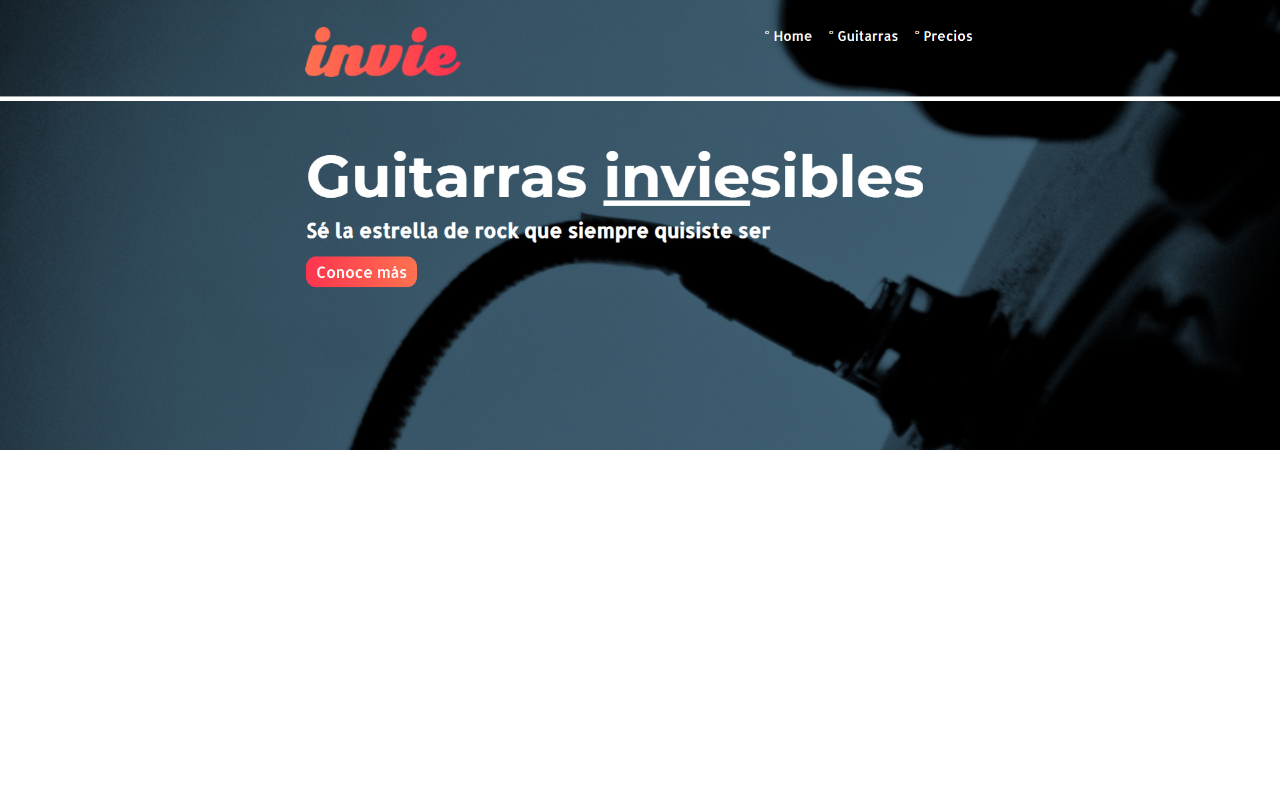
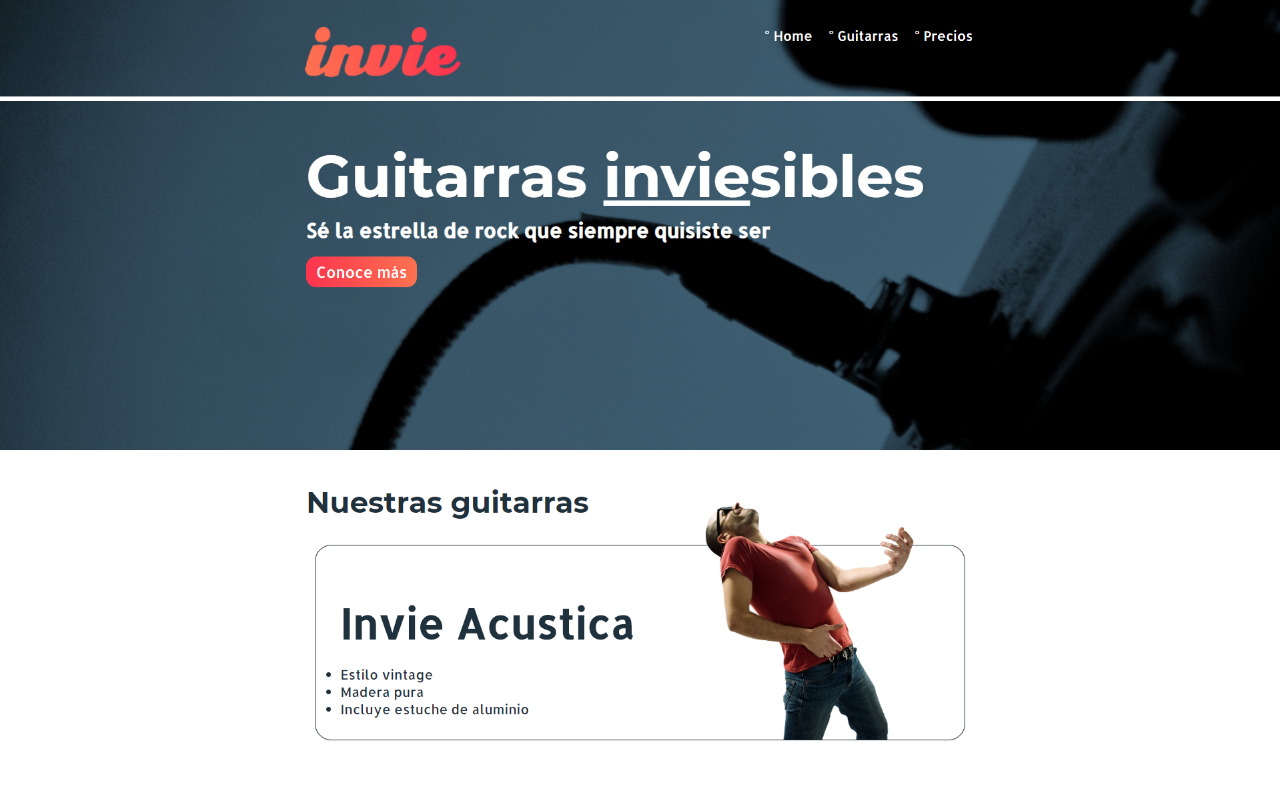
Before and after one commit to williamcreativo/invie, a plain HTML site: page invie.html in a window 1280 px wide. Drawn offline with Linux system fonts and the light colour scheme.

Commit message:
agregando acustica

```diff
--- a/invie.html
+++ b/invie.html
@@ -20,5 +20,6 @@
 <body>
   <img src="header.png" alt="">
   <img src="hero.png" alt="">
+  <img src="acustica.png" alt="">
 </body>
 </html>
```
Also changed, not shown: acustica.png (added).
